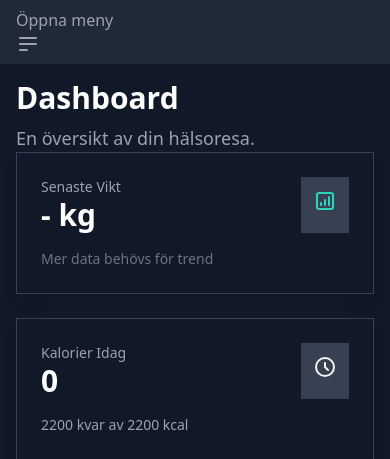
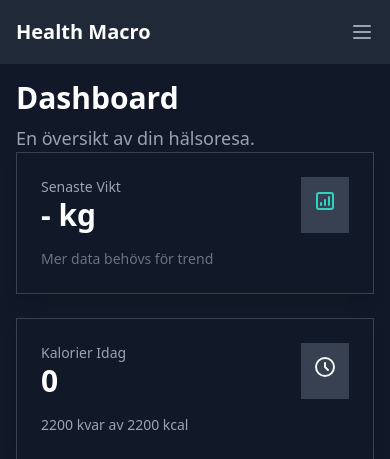
Before and after one commit to oskartellebo/Health-Macro-APP, a Flask app: page / in a window 390 px wide. Shown: the top 459 px of the page. Run offline with Flask 3, Linux system fonts and the light colour scheme; data comes from the database, SQL or seed files in the repository; data that the repository does not hold is empty.

Commit message:
Fix(design): Byt till bombsäker responsiv sidomeny (försök 4)

```diff
--- a/app/templates/base.html
+++ b/app/templates/base.html
@@ -10,14 +10,12 @@
 </head>
 <body class="bg-gray-900 text-gray-100">
 
-<div class="lg:flex">
-    <!-- START: Statisk sidomeny för desktop -->
-    <div class="hidden lg:flex lg:flex-shrink-0">
-        <div class="flex flex-col w-64">
-            <div class="flex flex-col h-0 flex-1 bg-gray-800">
-                <div class="flex-1 flex flex-col pt-5 pb-4 overflow-y-auto">
-                    <div class="flex items-center flex-shrink-0 px-4">
-                        <span class="text-white text-2xl font-bold">Health Macro</span>
+<div class="flex min-h-screen">
+
+    <!-- DESKTOP-MENY: ALLTID SYNLIG -->
+    <aside class="w-64 flex-shrink-0 bg-gray-800 hidden lg:flex flex-col">
+        <div class="flex items-center justify-center h-16 bg-gray-900">
+            <span class="text-white text-xl font-bold">Health Macro</span>
         </div>
         <nav class="mt-5 flex-1 px-2 space-y-1">
             <a href="{{ url_for('main.dashboard') }}" class="flex items-center px-2 py-2 text-gray-300 hover:bg-gray-700 hover:text-white rounded-md"><span class="mx-4 font-medium">Dashboard</span></a>
@@ -26,41 +24,29 @@
             <a href="{{ url_for('main.training') }}" class="mt-1 flex items-center px-2 py-2 text-gray-300 hover:bg-gray-700 hover:text-white rounded-md"><span class="mx-4 font-medium">Träning</span></a>
             <a href="{{ url_for('main.status') }}" class="mt-1 flex items-center px-2 py-2 text-gray-300 hover:bg-gray-700 hover:text-white rounded-md"><span class="mx-4 font-medium">Status</span></a>
         </nav>
-                </div>
-            </div>
-        </div>
-    </div>
-    <!-- SLUT: Statisk sidomeny för desktop -->
+    </aside>
 
-    <div class="flex flex-col w-0 flex-1 overflow-hidden" x-data="{ sidebarOpen: false }">
-        <!-- START: Mobil-header med hamburger-knapp -->
-        <div class="lg:hidden relative z-10 flex-shrink-0 flex h-16 bg-gray-800 shadow">
-            <button @click="sidebarOpen = true" class="px-4 border-r border-gray-700 text-gray-400 focus:outline-none focus:ring-2 focus:ring-inset focus:ring-indigo-500">
-                <span class="sr-only">Öppna meny</span>
-                <svg class="h-6 w-6" xmlns="http://www.w3.org/2000/svg" fill="none" viewBox="0 0 24 24" stroke="currentColor" aria-hidden="true"><path stroke-linecap="round" stroke-linejoin="round" stroke-width="2" d="M4 6h16M4 12h16M4 18h7" /></svg>
+    <!-- HUVUDINNEHÅLL (inkluderar mobilmeny-logik) -->
+    <div class="flex-1 flex flex-col w-0" x-data="{ mobileMenuOpen: false }">
+
+        <!-- MOBIL-HEADER: Syns bara på små skärmar -->
+        <header class="lg:hidden bg-gray-800 shadow h-16 flex items-center justify-between px-4">
+            <span class="text-white text-xl font-bold">Health Macro</span>
+            <button @click="mobileMenuOpen = true" class="text-gray-400 hover:text-white">
+                <svg class="h-6 w-6" xmlns="http://www.w3.org/2000/svg" fill="none" viewBox="0 0 24 24" stroke="currentColor"><path stroke-linecap="round" stroke-linejoin="round" stroke-width="2" d="M4 6h16M4 12h16M4 18h16" /></svg>
             </button>
-            <div class="flex-1 px-4 flex justify-between">
-                 <div class="flex-1 flex">
-                    <!-- Kan lägga till sökfält här i framtiden -->
-                 </div>
-            </div>
-        </div>
-        <!-- SLUT: Mobil-header -->
+        </header>
 
-        <!-- START: Off-canvas meny för mobil -->
-        <div x-show="sidebarOpen" class="lg:hidden fixed inset-0 flex z-40" x-cloak>
-            <div x-show="sidebarOpen" class="fixed inset-0 bg-gray-600 bg-opacity-75" @click="sidebarOpen = false"></div>
+        <!-- MOBIL-MENY (dold som standard) -->
+        <div x-show="mobileMenuOpen" x-cloak class="lg:hidden fixed inset-0 z-40 flex">
+            <div x-show="mobileMenuOpen" @click="mobileMenuOpen = false" class="fixed inset-0 bg-gray-600 bg-opacity-75"></div>
             <div class="relative flex-1 flex flex-col max-w-xs w-full bg-gray-800">
                 <div class="absolute top-0 right-0 -mr-12 pt-2">
-                    <button @click="sidebarOpen = false" class="ml-1 flex items-center justify-center h-10 w-10 rounded-full focus:outline-none">
-                        <span class="sr-only">Stäng meny</span>
+                    <button @click="mobileMenuOpen = false" class="ml-1 flex items-center justify-center h-10 w-10 rounded-full">
                         <svg class="h-6 w-6 text-white" xmlns="http://www.w3.org/2000/svg" fill="none" viewBox="0 0 24 24" stroke="currentColor"><path stroke-linecap="round" stroke-linejoin="round" stroke-width="2" d="M6 18L18 6M6 6l12 12" /></svg>
                     </button>
                 </div>
                 <div class="flex-1 h-0 pt-5 pb-4 overflow-y-auto">
-                    <div class="flex-shrink-0 flex items-center px-4">
-                        <span class="text-white text-2xl font-bold">Health Macro</span>
-                    </div>
                     <nav class="mt-5 px-2 space-y-1">
                         <a href="{{ url_for('main.dashboard') }}" class="flex items-center px-2 py-2 text-gray-300 hover:bg-gray-700 hover:text-white rounded-md"><span class="mx-4 font-medium">Dashboard</span></a>
                         <a href="{{ url_for('main.weight') }}" class="mt-1 flex items-center px-2 py-2 text-gray-300 hover:bg-gray-700 hover:text-white rounded-md"><span class="mx-4 font-medium">Vikt</span></a>
@@ -72,16 +58,16 @@
             </div>
             <div class="flex-shrink-0 w-14"></div>
         </div>
-        <!-- SLUT: Off-canvas meny -->
 
-        <main class="flex-1 relative overflow-y-auto focus:outline-none p-4 sm:p-6">
+        <main class="flex-1 relative overflow-y-auto focus:outline-none">
+            <div class="p-4 sm:p-6">
                  {% with messages = get_flashed_messages(with_categories=true) %}
                     {% if messages %}
                         <!-- Flash-meddelanden här -->
                     {% endif %}
                 {% endwith %}
-
                 {% block content %}{% endblock %}
+            </div>
         </main>
     </div>
 </div>
```
Lines whose indentation alone changed are shown as unchanged.
